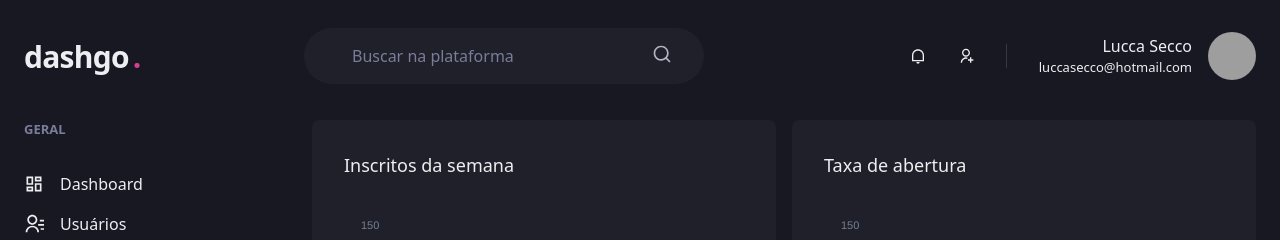
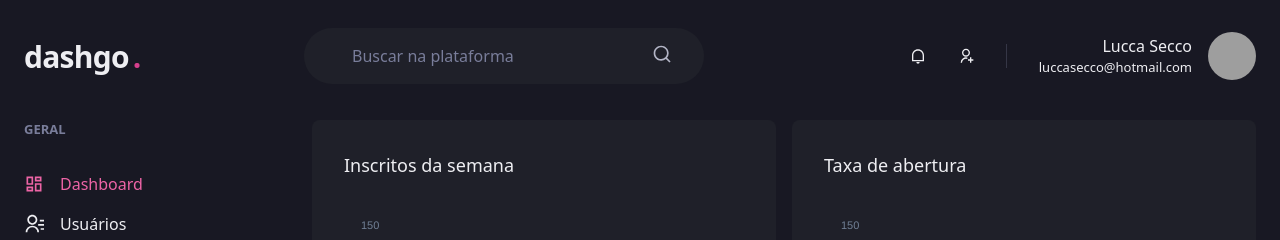
Before and after one commit to luccasecco/dashgo, a Next.js app: page /dashboard in a window 1280 px wide. Shown: the top 240 px of the page. Built offline with nearby package versions, Linux system fonts and the light colour scheme; grey boxes are pictures that could not be loaded.

Commit message:
add link ativo

```diff
--- /dev/null
+++ b/src/components/ActiveLink.tsx
@@ -0,0 +1,33 @@
+import Link, {LinkProps} from "next/link";
+import { useRouter } from "next/router";
+import { cloneElement, ReactElement } from "react";
+
+interface ActiveLinkProps extends LinkProps{
+  children: ReactElement
+  shouldMatchExactHref?: boolean
+}
+
+export function ActiveLink( {
+    shouldMatchExactHref = false,
+    children,
+    ...rest
+  }: ActiveLinkProps ) {
+  const {asPath} = useRouter()
+  let isActive = false
+
+  if(shouldMatchExactHref && (asPath === rest.href || asPath === rest.as))  {
+    isActive = true
+  }
+
+  if(!shouldMatchExactHref && (asPath.startsWith(String(rest.href)) || asPath.startsWith(String(rest.as)))){
+    isActive = true
+  }
+
+  return (
+    <Link {...rest}>
+      {cloneElement(children, {
+        color: isActive ? 'pink.400' : 'gray:50'
+      })}
+    </Link>
+  )
+}
--- a/src/components/Sidebar/NavLink.tsx
+++ b/src/components/Sidebar/NavLink.tsx
@@ -1,6 +1,7 @@
 import { Icon, Link as ChakraLink, LinkProps as ChakraLinksProps, Text } from "@chakra-ui/react";
 import { ElementType } from "react";
 import Link from 'next/link'
+import { ActiveLink } from "../ActiveLink";
 
 interface NavLinkProps extends ChakraLinksProps{
   icon: ElementType;
@@ -10,13 +11,12 @@
 
 export function NavLink({icon, children, href, ...rest}:NavLinkProps) {
   return (
-  <Link href={href} passHref>
-
+  <ActiveLink href={href} passHref>
   <ChakraLink  display="flex" alignItems="center" {...rest}>
     <Icon as={icon} fontSize="20" />
     <Text ml="4" fontWeight="medium">{children}</Text>
   </ChakraLink>
-  </Link>
+  </ActiveLink>
 
   )
 }
```
